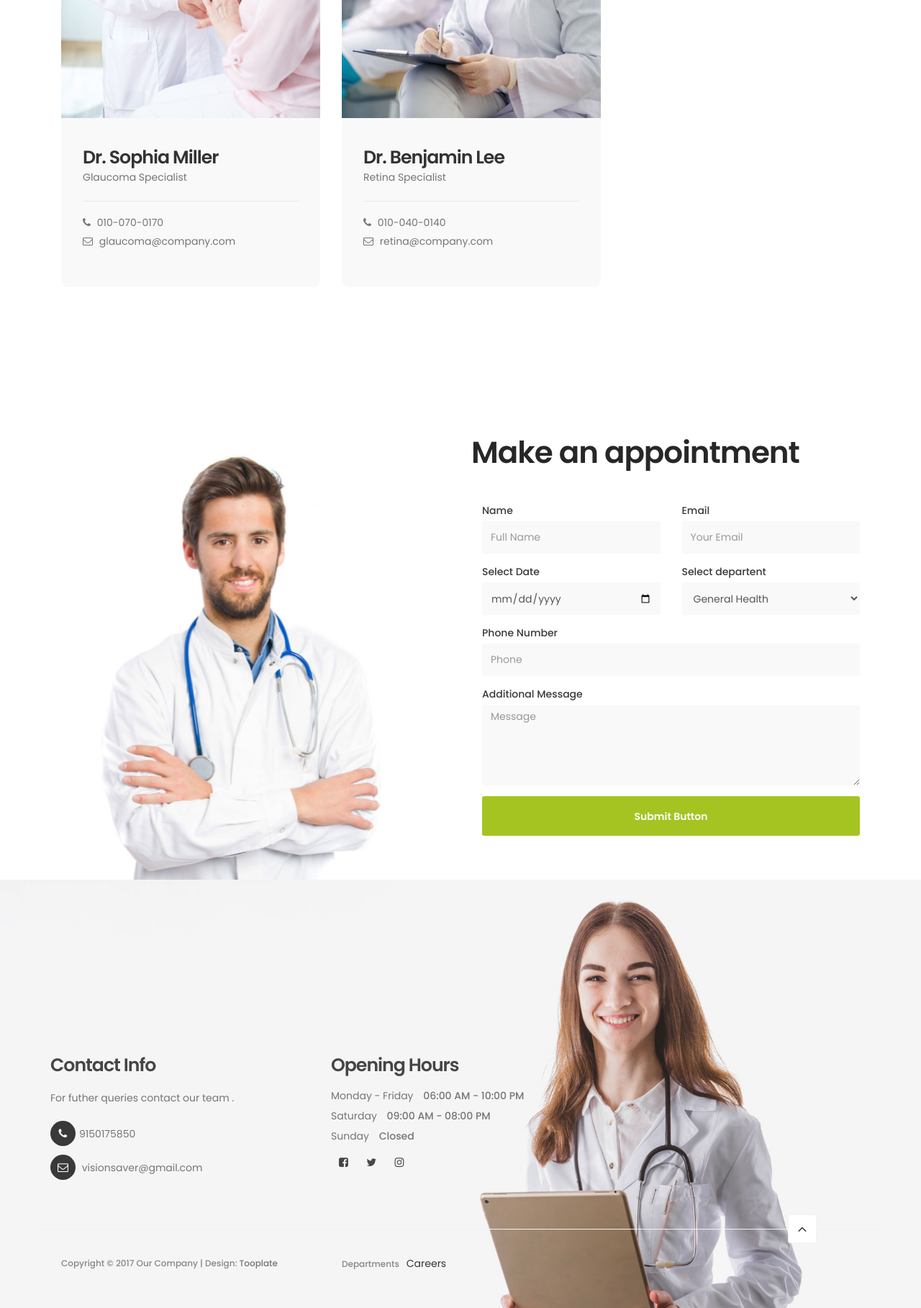
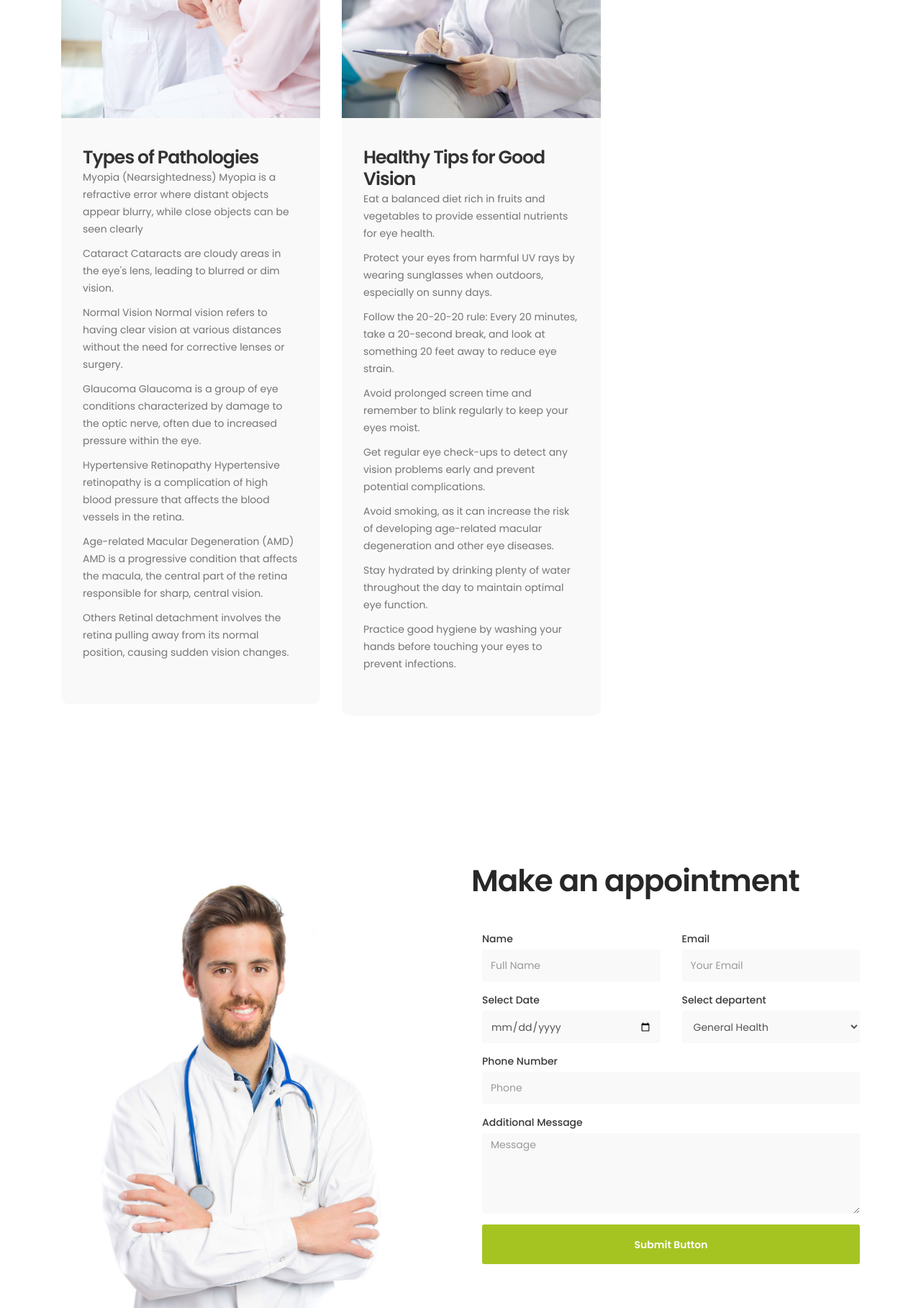
Before and after one commit to aryan2882/VisionSaver, a Django app: page / in a window 1280 px wide. Shown: the part 1920-3737 px from the top of the page at 72% size. Run offline with Django 5.2, Linux system fonts and the light colour scheme; some libraries are stand-ins or nearby versions.

Commit message:
Update index.html

```diff
--- a/templates/index.html
+++ b/templates/index.html
@@ -46,12 +46,11 @@ http://www.tooplate.com/view/2098-health
                <div class="row">
 
                     <div class="col-md-4 col-sm-5">
-                         <p>Welcome to a Professional Vision Health Checker</p>
+                         <p>Welcome to a Professional Vision Saver Health Checker</p>
                     </div>
 
                     <div class="col-md-8 col-sm-7 text-align-right">
                          <span class="phone-icon"><i class="fa fa-phone"></i>9150175850</span>
-                         <span class="date-icon"><i class="fa fa-calendar-plus-o"></i> 6:00 AM - 10:00 PM (Mon-Fri)</span>
                          <span class="email-icon"><i class="fa fa-envelope-o"></i> <a href="#">visionsaver@gmail.com</a></span>
                     </div>
 
@@ -80,7 +79,7 @@ http://www.tooplate.com/view/2098-health
                     <ul class="nav navbar-nav navbar-right">
                          <li><a href="#top" class="smoothScroll">Home</a></li>
                          <li><a href="#about" class="smoothScroll">About Us</a></li>
-                         <li><a href="#team" class="smoothScroll">Doctors</a></li>
+                         <li><a href="#team" class="smoothScroll">Pathologies</a></li>
                          <li><a href="#contact" class="smoothScroll">Contact</a></li>
                          <li class="appointment-btn"><a href="{% url 'eye' %}">Check Vision</a></li>
 
@@ -102,7 +101,7 @@ http://www.tooplate.com/view/2098-health
                                         <div class="col-md-offset-1 col-md-10">
                                              <h3>Let's make your life happier</h3>
                                              <h1>Healthy Living</h1>
-                                             <a href="#team" class="section-btn btn btn-default smoothScroll">Meet Our Doctors</a>
+                                             <a href="#team" class="section-btn btn btn-default smoothScroll">Our Health Tips</a>
                                         </div>
                                    </div>
                               </div>
@@ -121,7 +120,7 @@ http://www.tooplate.com/view/2098-health
                                    <div class="caption">
                                         <div class="col-md-offset-1 col-md-10">
                                              <h1>Your Health Benefits</h1>
-                                             <a href="#news" class="section-btn btn btn-default btn-blue smoothScroll">Read Stories</a>
+                                             <a href="#news" class="section-btn btn btn-default btn-blue smoothScroll">Read more</a>
                                         </div>
                                    </div>
                               </div>
@@ -164,12 +163,23 @@ http://www.tooplate.com/view/2098-health
                          <div class="team-thumb wow fadeInUp" data-wow-delay="0.4s">
                               <img src="{% static 'firstApp/images/team-image2.jpg' %}" class="img-responsive" alt="">
                                    <div class="team-info">
-                                        <h3>Dr. Sophia Miller</h3>
-                                        <p>Glaucoma Specialist</p>
-                                        <div class="team-contact-info">
-                                             <p><i class="fa fa-phone"></i> 010-070-0170</p>
-                                             <p><i class="fa fa-envelope-o"></i> <a href="#">glaucoma@company.com</a></p>
-                                        </div>
+                                        <h3>Types of Pathologies</h3>
+                                        <p>Myopia (Nearsightedness)
+ Myopia is a refractive error where distant objects appear blurry, while close objects can be seen clearly</p>
+                                        <p>Cataract
+ Cataracts are cloudy areas in the eye's lens, leading to blurred or dim vision.
+</p>
+                                        <p>Normal Vision
+ Normal vision refers to having clear vision at various distances without the need for corrective lenses or surgery.</p>
+                                        <p>Glaucoma
+ Glaucoma is a group of eye conditions characterized by damage to the optic nerve, often due to increased pressure within the eye.</p>
+                                        <p>Hypertensive Retinopathy
+ Hypertensive retinopathy is a complication of high blood pressure that affects the blood vessels in the retina.</p>
+                                        <p>Age-related Macular Degeneration (AMD)
+ AMD is a progressive condition that affects the macula, the central part of the retina responsible for sharp, central vision.</p>
+                                        <p>Others
+ Retinal detachment involves the retina pulling away from its normal position, causing sudden vision changes.
+</p>
                                         <ul class="social-icon">
                                              <li><a href="#" class="fa fa-facebook-square"></a></li>
                                              <li><a href="#" class="fa fa-envelope-o"></a></li>
@@ -183,12 +193,23 @@ http://www.tooplate.com/view/2098-health
                          <div class="team-thumb wow fadeInUp" data-wow-delay="0.6s">
                               <img src="{% static 'firstApp/images/team-image3.jpg' %}" class="img-responsive" alt="">
                                    <div class="team-info">
-                                        <h3>Dr. Benjamin Lee</h3>
-                                        <p>Retina Specialist</p>
-                                        <div class="team-contact-info">
-                                             <p><i class="fa fa-phone"></i> 010-040-0140</p>
-                                             <p><i class="fa fa-envelope-o"></i> <a href="#">retina@company.com</a></p>
-                                        </div>
+                                        <h3>Healthy Tips for Good Vision</h3>
+
+<p>Eat a balanced diet rich in fruits and vegetables to provide essential nutrients for eye health.</p>
+
+<p>Protect your eyes from harmful UV rays by wearing sunglasses when outdoors, especially on sunny days.</p>
+
+<p>Follow the 20-20-20 rule: Every 20 minutes, take a 20-second break, and look at something 20 feet away to reduce eye strain.</p>
+
+<p>Avoid prolonged screen time and remember to blink regularly to keep your eyes moist.</p>
+
+<p>Get regular eye check-ups to detect any vision problems early and prevent potential complications.</p>
+
+<p>Avoid smoking, as it can increase the risk of developing age-related macular degeneration and other eye diseases.</p>
+
+<p>Stay hydrated by drinking plenty of water throughout the day to maintain optimal eye function.</p>
+
+<p>Practice good hygiene by washing your hands before touching your eyes to prevent infections.</p>
                                         <ul class="social-icon">
                                              <li><a href="#" class="fa fa-twitter"></a></li>
                                              <li><a href="#" class="fa fa-envelope-o"></a></li>
@@ -281,13 +302,6 @@ http://www.tooplate.com/view/2098-health
 
                     <div class="col-md-4 col-sm-4">
                          <div class="footer-thumb">
-                              <div class="opening-hours">
-                                   <h4 class="wow fadeInUp" data-wow-delay="0.4s">Opening Hours</h4>
-                                   <p>Monday - Friday <span>06:00 AM - 10:00 PM</span></p>
-                                   <p>Saturday <span>09:00 AM - 08:00 PM</span></p>
-                                   <p>Sunday <span>Closed</span></p>
-                              </div>
-
                               <ul class="social-icon">
                                    <li><a href="https://www.facebook.com/tooplate" class="fa fa-facebook-square" attr="facebook icon"></a></li>
                                    <li><a href="#" class="fa fa-twitter"></a></li>
@@ -306,7 +320,7 @@ http://www.tooplate.com/view/2098-health
                          </div>
                          <div class="col-md-6 col-sm-6">
                               <div class="footer-link">
-                                   <a href="#">Departments</a
+                                   <a href="#">Departments</a>
                                    <a href="#">Careers</a>
                               </div>
                          </div>
```
